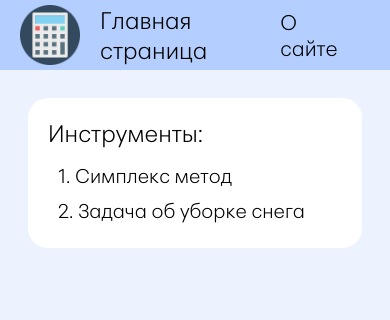
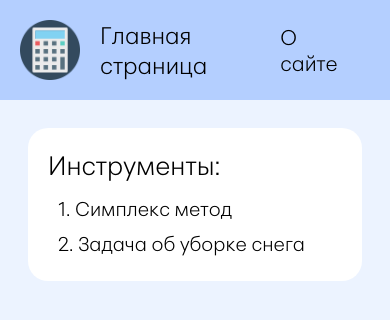
Before and after one commit to PUTENCHIK/SimplexMethod, a PHP site: page /templates/main.php in a window 390 px wide. Shown: the top 320 px of the page. Run offline with PHP 8.4, Linux system fonts and the light colour scheme.

Commit message:
Changed auto layout.

```diff
--- a/static/css/common.css
+++ b/static/css/common.css
@@ -122,7 +122,7 @@ button.special:hover {
     margin-bottom: 20px;
 }
 
-@media only screen and (max-width: 1280px) {
+@media only screen and (max-width: 1280px) and (min-width: 501px) {
     .main {
         width: calc(100% - 40px);
         margin: 20px;
@@ -131,14 +131,14 @@ button.special:hover {
 
 @media only screen and (max-width: 500px) {
     body {
-        font-size: 16pt;
+        font-size: 18pt;
     }
 
     h1 {
-        font-size: 18pt;
+        font-size: 20pt;
     }
     h2 {
-        font-size: 17pt;
+        font-size: 19pt;
     }
 
     .main {
--- a/static/css/header.css
+++ b/static/css/header.css
@@ -47,3 +47,10 @@ img.logo {
         width: calc(100% - 40px);
     }
 }
+
+@media only screen and (max-width: 500px) {
+    .header {
+        height: 100px;
+        font-size: 16pt;
+    }
+}
```
